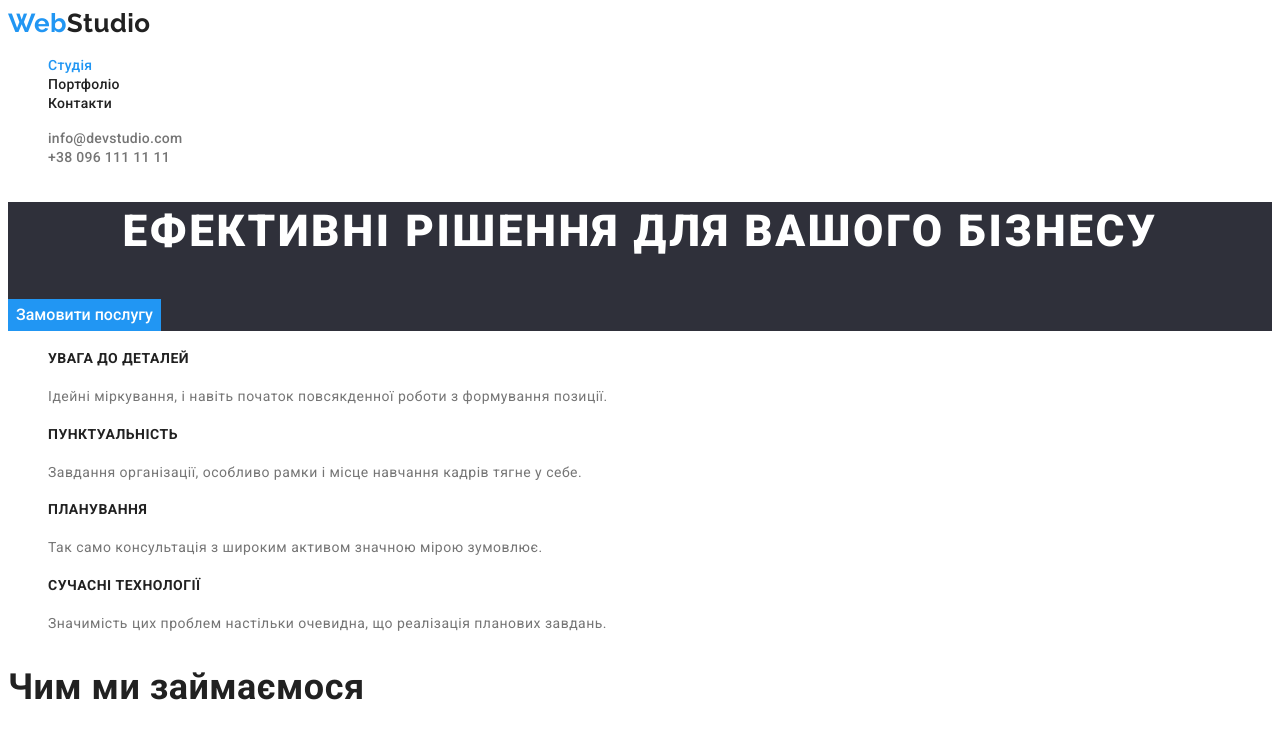
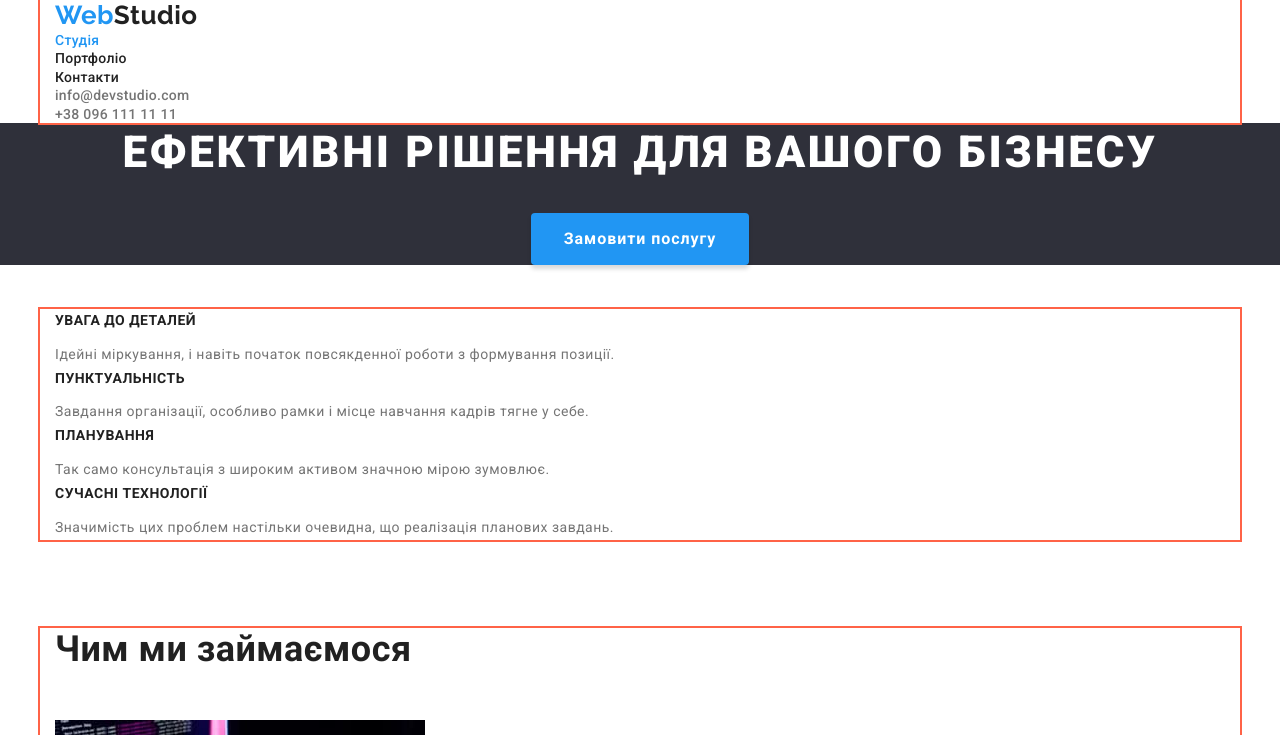
Before and after one commit to KsenyaKoss/goit-markup-hw-03, a plain HTML site: page index.html in a window 1280 px wide. Shown: the top 735 px of the page. Drawn offline with nearby package versions, Linux system fonts and the light colour scheme.

Commit message:
BLock model added

```diff
--- a/css/styles.css
+++ b/css/styles.css
@@ -1,3 +1,13 @@
+html {
+  box-sizing: border-box;
+}
+
+*,
+*::before,
+*::after {
+  box-sizing: border-box;
+}
+
 :root {
   --primary-text-color: #757575;
   --title-color: #212121;
@@ -8,6 +18,7 @@
 }
 
 body {
+  margin: 0;
   background-color: var(--primary-background-color);
   color: var(--primary-text-color);
   font-family: 'Roboto', sans-serif;
@@ -16,9 +27,21 @@ body {
 
 ul {
   list-style: none;
+  padding: 0;
+  margin: 0;
 }
 
 /* Logo */
+
+/* Page-header */
+
+.container {
+  width: 1200px;
+  padding-left: 15px;
+  padding-right: 15px;
+  outline: 2px solid tomato;
+  margin: 0 auto;
+}
 
 .logo {
   color: var(--title-color);
@@ -76,19 +99,22 @@ ul {
 
 .hero {
   background-color: #2f303a;
+  text-align: center;
 }
 
 .hero-title {
+  margin-top: 0;
+  margin-bottom: 30px;
   color: var(--button-text-color);
   font-weight: 900;
   font-size: 44px;
   line-height: 1.36;
-  text-align: center;
   letter-spacing: 0.06em;
   text-transform: uppercase;
 }
 
-.hero-button {
+.hero .button {
+  display: inline-block;
   background-color: var(--accent-color);
   color: var(--button-text-color);
   font-family: inherit;
@@ -97,7 +123,12 @@ ul {
   line-height: 1.87;
   letter-spacing: 0.06em;
   cursor: pointer;
-  }
+  box-shadow: 0px 4px 4px rgba(0, 0, 0, 0.15);
+  border-radius: 4px;
+  padding: 10px 32px;
+  text-align: center;
+  border: 1px solid transparent;
+}
 
 /* Section */
 
@@ -114,7 +145,20 @@ ul {
   margin: -1px;
 }
 
+.section {
+  padding-top: 44px;
+  padding-bottom: 44px;
+}
+
+.section.team {
+  padding-top: 94px;
+  padding-bottom: 94px;
+  background-color: var(--secondary-background-color);
+}
+
 .section-title {
+  margin-top: 0;
+  margin-bottom: 50px;
   color: var(--title-color);
   font-weight: 700;
   font-size: 36px;
@@ -122,6 +166,8 @@ ul {
 }
 
 .features .title {
+  margin-top: 0;
+  margin-bottom: 10px;
   color: var(--title-color);
   font-weight: 700;
   font-size: 14px;
@@ -129,14 +175,12 @@ ul {
 }
 
 .features .text {
+  margin: 0 0;
   color: var(--primary-text-color);
   font-size: 14px;
   line-height: 1.71;
 }
 
-.team {
-  background-color: var(--secondary-background-color);
-}
 
 .team-list .title {
   color: var(--title-color);
@@ -154,6 +198,9 @@ ul {
 
 .footer .logo {
   color: var(--button-text-color);
+  display: inline-block;
+  margin-bottom: 20px;
+
 }
 
 .footer {
@@ -214,3 +261,8 @@ ul {
   font-size: 16px;
   line-height: 30px;
 }
+
+.container.footer{
+  padding-top: 60px;
+  padding-bottom: 60px;
+}
--- a/index.html
+++ b/index.html
@@ -9,14 +9,19 @@
       href="https://fonts.googleapis.com/css2?family=Raleway:wght@700&family=Roboto:wght@400;500;700;900&display=swap"
       rel="stylesheet"
     />
+    <link
+      rel="stylesheet"
+      href="https://cdnjs.cloudflare.com/ajax/libs/modern-normalize/1.1.0/modern-normalize.min.css"
+    />
     <link rel="stylesheet" href="./css/styles.css" />
   </head>
 
   <body>
     <!--Header-->
 
-    <header>
+    <header class="page-header">
       <!-- LOGO -->
+      <div class="container">
         <a href="./index.html" class="logo"
           ><span class="logo-part">Web</span>Studio</a
         >
@@ -43,6 +48,7 @@
             <a href="tel:+380961111111" class="link">+38 096 111 11 11 </a>
           </li>
         </ul>
+      </div>
     </header>
 
     <!--Main-->
@@ -52,13 +58,15 @@
 
       <section class="hero">
         <h1 class="hero-title">Ефективні рішення для вашого бізнесу</h1>
-        <button type="button" class="button primary">Замовити послугу</button>
+        <button type="button" class="button">Замовити послугу</button>
       </section>
 
       <!--Features-->
 
       <section class="section">
         <h2 class="visually-hidden">Переваги</h2>
+
+        <div class="container">
           <ul class="features">
             <li>
               <h3 class="title">УВАГА ДО ДЕТАЛЕЙ</h3>
@@ -70,8 +78,8 @@
             <li>
               <h3 class="title">ПУНКТУАЛЬНІСТЬ</h3>
               <p class="text">
-              Завдання організації, особливо рамки і місце навчання кадрів тягне
-              у себе.
+                Завдання організації, особливо рамки і місце навчання кадрів
+                тягне у себе.
               </p>
             </li>
             <li>
@@ -83,16 +91,18 @@
             <li>
               <h3 class="title">СУЧАСНІ ТЕХНОЛОГІЇ</h3>
               <p class="text">
-              Значимість цих проблем настільки очевидна, що реалізація планових
-              завдань.
+                Значимість цих проблем настільки очевидна, що реалізація
+                планових завдань.
               </p>
             </li>
           </ul>
+        </div>
       </section>
 
       <!--What we do-->
 
       <section class="section">
+        <div class="container">
           <h2 class="section-title">Чим ми займаємося</h2>
 
           <ul>
@@ -106,11 +116,13 @@
               <img src="./images/box-3.jpg" alt="Дизайн" width="370" />
             </li>
           </ul>
+        </div>
       </section>
 
       <!--Our Team-->
-      <div class="team">
-        <section class="section">
+
+        <section class="section team">
+          <div class="container">
             <h2 class="section-title">Наша команда</h2>
             <ul class="team-list">
               <li>
@@ -134,14 +146,15 @@
                 <p class="position">UI Designer</p>
               </li>
             </ul>
+          </div>
         </section>
-      </div>
+
     </main>
 
     <!--Footer-->
 
-    <footer>
-      <div class="footer">
+    <footer class="footer">
+      <div class="container footer">
         <a href="./index.html" class="logo"
           ><span class="logo-part">Web</span>Studio</a
         >
```
Also changed, not shown: portfolio.html (+5 -1 lines), training.html (added). Lines whose indentation alone changed are shown as unchanged.
